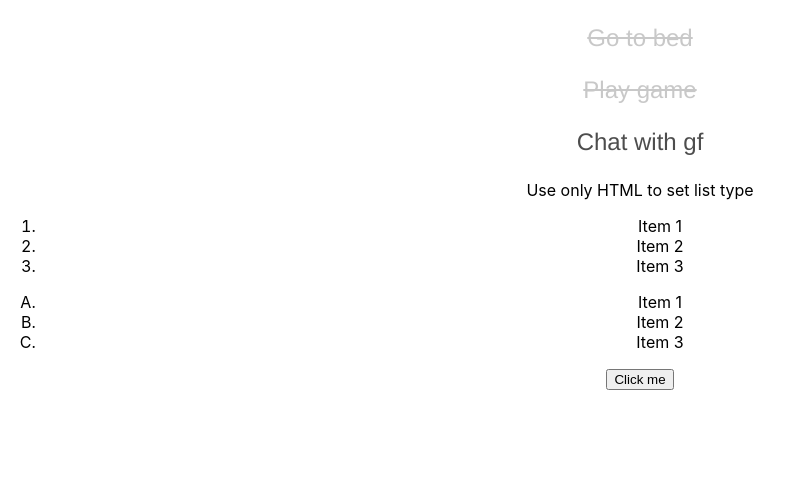
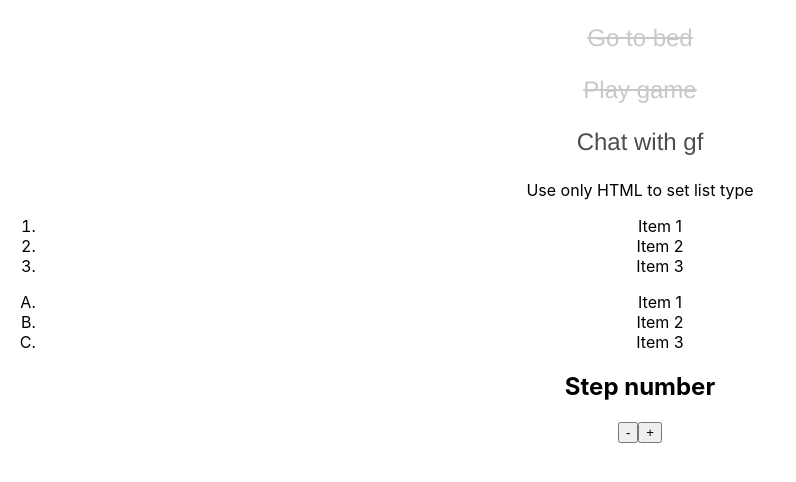
Before and after one commit to loild193/React-Learn, a React (Create React App) app in the folder todo-list/: page / in a window 1280 px wide. Shown: the top 482 px of the page, without its empty margins (0-796 px from the left). Built offline with nearby package versions, Linux system fonts and the light colour scheme.

Commit message:
remove button exercise

```diff
--- a/todo-list/src/App.js
+++ b/todo-list/src/App.js
@@ -12,10 +12,7 @@ class App extends Component {
         { title: 'Go to bed', isDone: true },
         { title: 'Play game', isDone: true },
         { title: 'Chat with gf', isDone: false}
-      ],
-      msg: {
-        str: '', isAppear: false
-      }
+      ]
     };
     this.items = [
       { type: '1', lists: ['Item 1', 'Item 2', 'Item 3'], isRendered: true },
@@ -26,7 +23,6 @@ class App extends Component {
     ];
 
     this.onItemClicked = this.onItemClicked.bind(this);
-    this.handleClick = this.handleClick.bind(this);
   };
 
   onItemClicked(index) {
@@ -40,19 +36,6 @@ class App extends Component {
           return item;
         }
       });
-    });
-  }
-
-  handleClick() {
-    this.setState((state) => {
-      state.msg.isAppear = !state.msg.isAppear;
-      console.log(state.msg.isAppear);
-      if(state.msg.isAppear) {
-        state.msg.str = 'You are awesome'
-      } else {
-        state.msg.str = '';
-      }
-      return state.msg.str;
     });
   }
 
@@ -74,8 +57,10 @@ class App extends Component {
         {
           this.items.map( (item, index) => <OrderList key={index} item={item}/>)
         }
-        <button onClick={this.handleClick}>Click me</button>
-        <p>{this.state.msg.str}</p>
+        <h2>Step number</h2>
+        <button onClick={this.onMinusClick}>-</button>
+        <span>{this.state.value}</span>
+        <button onClick={this.onPlusClick}>+</button>
       </div>
     );
   }
```
